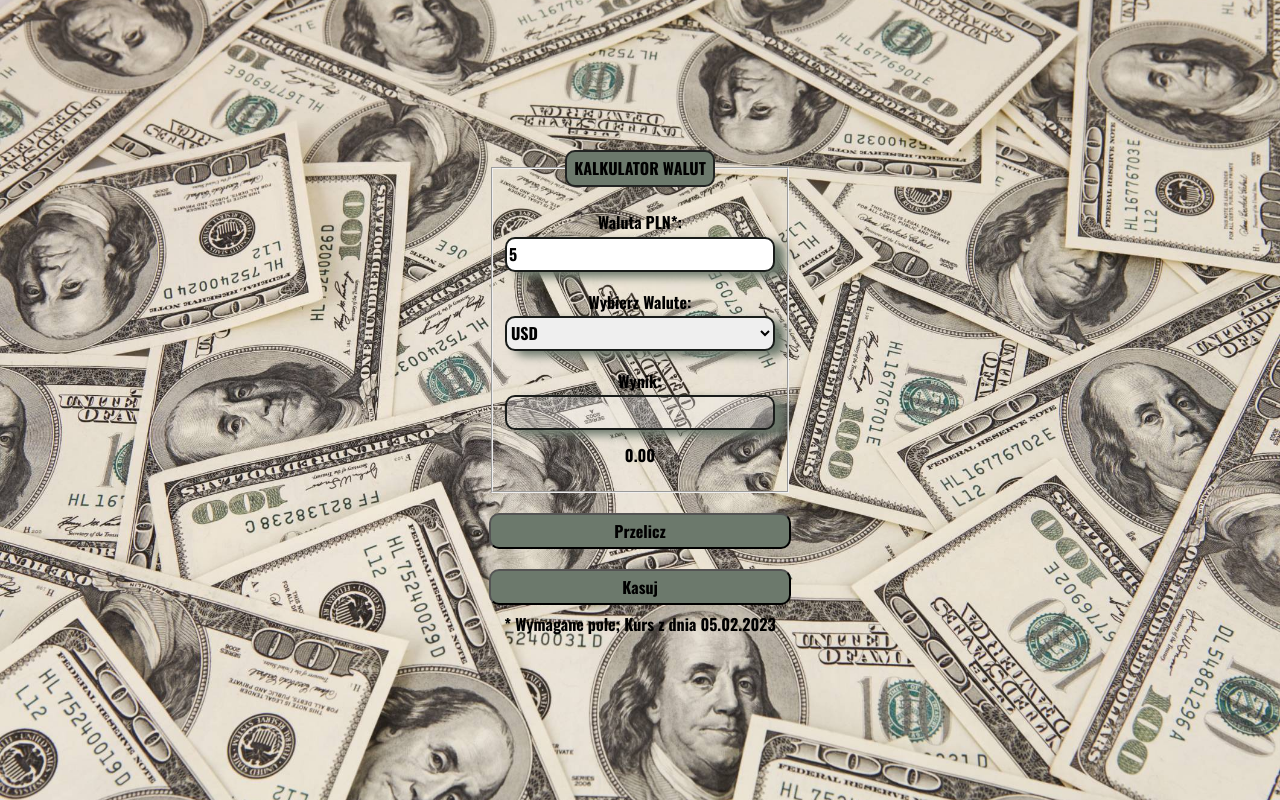
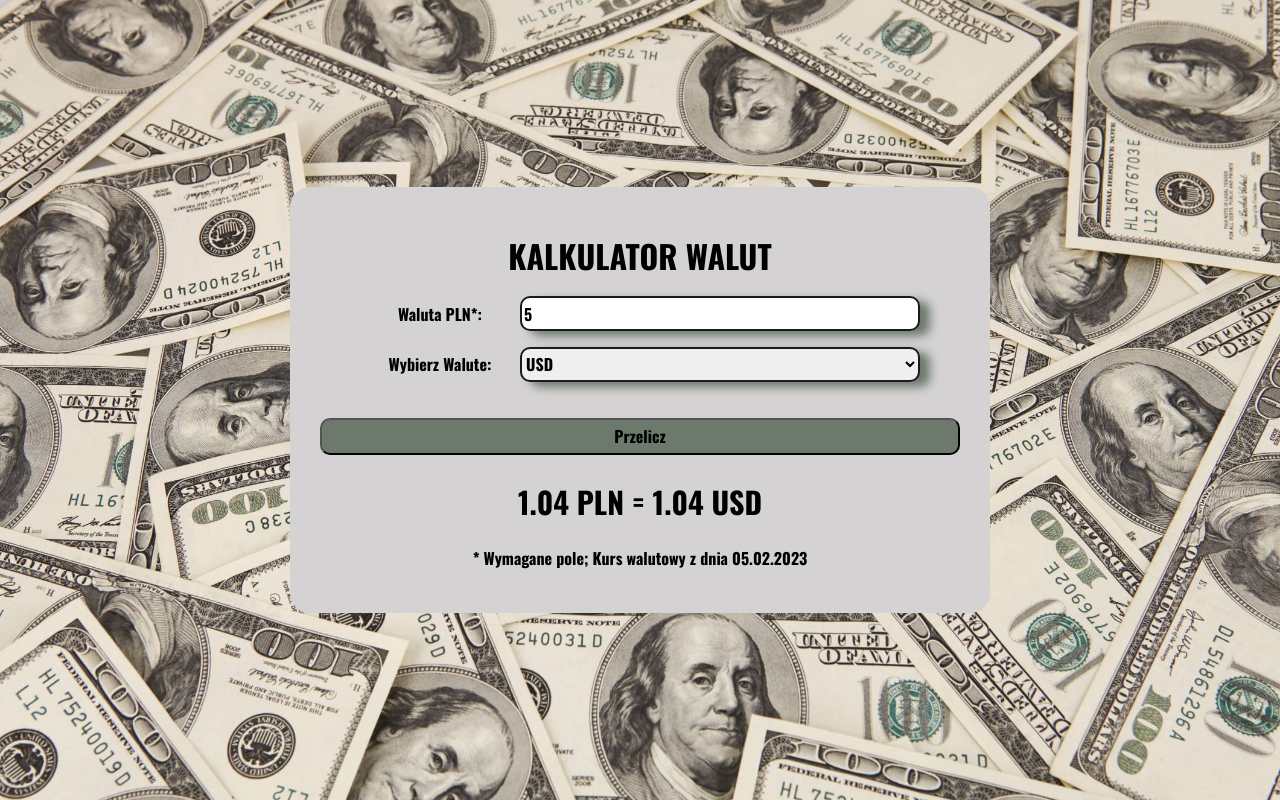
Before and after one commit to DorotaZielinska12/CurrencyConverter-React, a React (Create React App) app: page / in a window 1280 px wide. Both pictures are taken after typing "5" into the empty fields and a click on the button "Przelicz". Built offline with nearby package versions, Linux system fonts and the light colour scheme.

Commit message:
removed two buttons and added new result to form

```diff
--- a/src/App.js
+++ b/src/App.js
@@ -1,6 +1,7 @@
 import Form from "./Form";
 import React, { useState } from "react";
 import { currencies } from "./currencies";
+import "./App.css";
 
 function App() {
 
@@ -12,21 +13,19 @@ function App() {
       .rate;
 
     setResult({
-      targetAmount: amount / rate
+      sourceAmount: +amount,
+      targetAmount: amount / rate,
+      currency,
     });
   }
 
   return (
-    <body className="body">
-      <div className="container">
-        <Form
-          result={result}
-          calculateResult={calculateResult} />
-        <p className="container__paragraph">
-          * Wymagane pole; Kurs z dnia 05.02.2023
-        </p>
-      </div>
-    </body>
+    <div className="app">
+      <Form
+        result={result}
+        calculateResult={calculateResult}
+      />
+    </div>
   );
 }
 
--- a/src/Form/Result/index.js
+++ b/src/Form/Result/index.js
@@ -1,10 +1,15 @@
 import React from "react";
+import "./style.css";
 
 export const Result = ({ result }) => (
-    <p>
+    <p className="result">
         {result !== undefined && (
             <>
-                {result.targetAmount.toFixed(2)}
+                {result.targetAmount.toFixed(2)}&nbsp;PLN&nbsp;=&nbsp;
+
+                <strong>
+                    {result.targetAmount.toFixed(2)}&nbsp;{result.currency}
+                </strong>
             </>
         )}
     </p>
--- a/src/Form/index.js
+++ b/src/Form/index.js
@@ -14,17 +14,34 @@ export const Form = ({ calculateResult, result }) => {
 
     return (
         <form className="form" onSubmit={onSubmit}>
-            <fieldset className="form__fieldset">
-                <legend className="form__legend"><strong>KALKULATOR WALUT</strong></legend>
+            <h1 className="form__header">
+                KALKULATOR WALUT
+            </h1>
             <p>
-                    <label> <span className="form__labelText"> Waluta PLN*: </span> <input className="form__field"
-                        type="number" name="amount" min="1" step="any" required />
+                <label>
+                    <span className="form__labelText">
+                        Waluta PLN*:
+                    </span>
+                    <input
+                        value={amount}
+                        onChange={({ target }) => setAmount(target.value)}
+                        placeloder="Wpisz kwote w zlotowkach"
+                        className="form__field"
+                        type="number"
+                        name="amount"
+                        min="1"
+                        step="any"
+                        required
+                    />
                 </label>
             </p>
             <p>
                 <label>
-                        <span className="form__labelText">Wybierz Walute:</span>
-                        <select className="form__field" name="currency"
+                    <span className="form__labelText">
+                        Wybierz Walute:
+                    </span>
+                    <select
+                        className="form__field"
                         value={currency}
                         onChange={({ target }) => setCurrency(target.value)}
                     >
@@ -40,25 +57,14 @@ export const Form = ({ calculateResult, result }) => {
                 </label>
             </p>
             <p>
-                    <label>
-                        <span className="form__labelText"> Wynik:</span>
-                        <input
-                            value={amount}
-                            onChange={({ target }) => setAmount(target.value)}
-                            className="form__field form__field--special"
-                            type="number"
-                            name="result"
-                            step="any"
-                            requred
-                            disabled
-                        />
+                <button className="form__button">Przelicz</button>
+            </p>
             <Result result={result} />
-                    </label>
+            <p className="container__paragraph">
+                * Wymagane pole; Kurs walutowy z dnia 05.02.2023
             </p>
-            </fieldset>
-            <button className="form__button">Przelicz</button>
-            <button className="form__button">Kasuj</button>
-        </form>
-    )
-}
+        </form >
+    );
+};
+
 export default Form;
```
Lines whose indentation alone changed are shown as unchanged.
